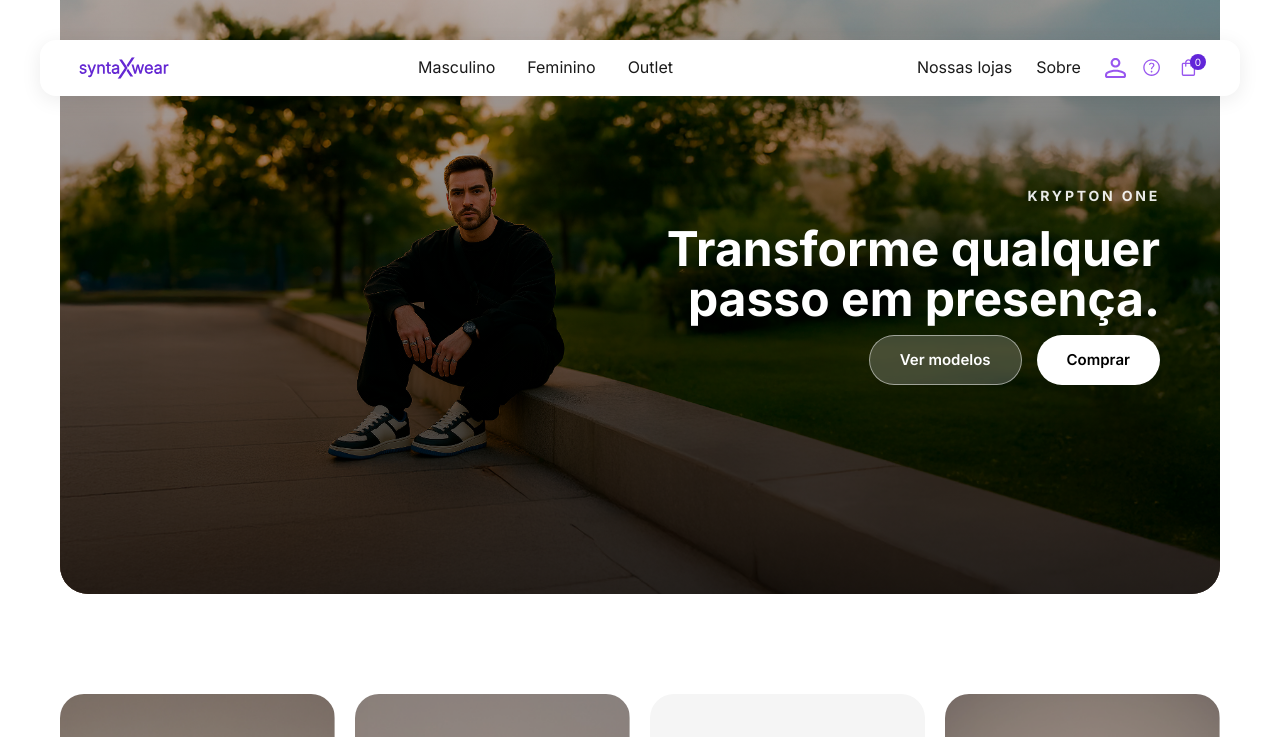
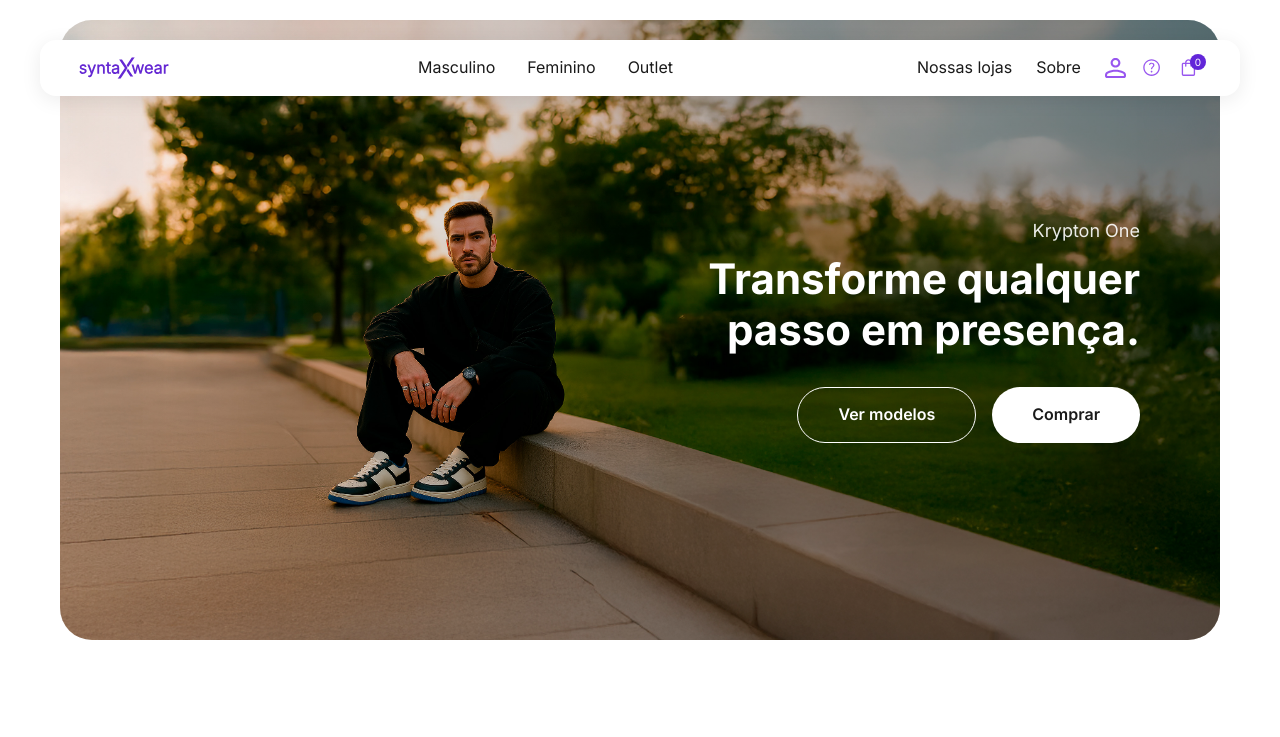
Before and after one commit to Ana-Karoline-Tech/E-commerce-SytaxWear-DevEmDobro, a website: page index.html in a window 1280 px wide. Shown: the top 737 px of the page. Drawn offline with Linux system fonts and the light colour scheme.

Commit message:
feat: ajusta estilos do componente hero, modifica layout, cores e propriedades de exibição

```diff
--- a/css/hero.css
+++ b/css/hero.css
@@ -1,19 +1,18 @@
 .hero {
-  padding: 0 0 80px;
-  margin-top: -26px;
+  padding: 20px 0 80px;
   position: relative;
 }
 
 .hero__card {
   position: relative;
   height: 620px;
-  border-radius: 28px;
+  border-radius: 32px;
   overflow: hidden;
   display: flex;
   align-items: center;
-  padding: 0 60px;
+  justify-content: flex-end;
+  padding: 0 80px;
   color: white;
-  background: #000;
 }
 
 .hero__image {
@@ -30,10 +29,9 @@
   position: absolute;
   inset: 0;
   background: linear-gradient(
-    180deg,
-    rgba(0, 0, 0, 0.24) 0%,
-    rgba(0, 0, 0, 0.5) 45%,
-    rgba(0, 0, 0, 0.75) 100%
+    90deg,
+    rgba(0, 0, 0, 0) 0%,
+    rgba(0, 0, 0, 0.4) 100%
   );
   z-index: 2;
 }
@@ -41,66 +39,42 @@
 .hero__content {
   position: relative;
   z-index: 3;
-  max-width: 540px;
-  margin-left: auto;
+  max-width: 480px;
   text-align: right;
+  display: flex;
+  flex-direction: column;
+  align-items: flex-end;
 }
 
 .hero__eyebrow {
-  display: inline-block;
-  margin-bottom: 16px;
-  font-size: 14px;
-  font-weight: 700;
-  text-transform: uppercase;
-  letter-spacing: 0.2em;
+  display: block;
+  margin-bottom: 8px;
+  font-size: 18px;
+  font-weight: 400;
   color: rgba(255, 255, 255, 0.9);
 }
 
 .hero__content h2 {
-  font-size: 52px;
-  line-height: 1.05;
-  margin-bottom: 20px;
-  max-width: 520px;
-}
-
-.hero__content p {
-  font-size: 18px;
-  margin-bottom: 40px;
-  max-width: 520px;
+  font-size: 42px;
+  line-height: 1.2;
+  font-weight: 700;
+  margin-bottom: 32px;
 }
 
 .hero__actions {
   display: flex;
-  justify-content: flex-end;
-  gap: 18px;
-}
-
-.hero__content h2 {
-  font-size: 48px;
-  font-weight: 700;
-  margin-bottom: 10px;
-}
-
-.hero__content p {
-  font-size: 18px;
-  margin-bottom: 30px;
-  max-width: 400px;
-}
-
-.hero__actions {
-  display: flex;
-  gap: 15px;
+  gap: 16px;
 }
 
 /* Bloco Global de Botão */
 .button {
-  padding: 12px 30px;
-  border-radius: 30px;
+  padding: 14px 40px;
+  border-radius: 40px;
   font-weight: 600;
   cursor: pointer;
   transition: var(--transition);
   border: none;
-  font-size: 15px;
+  font-size: 16px;
   display: inline-block;
   text-align: center;
   text-decoration: none;
@@ -108,22 +82,14 @@
 
 .button--primary {
   background-color: white;
-  color: black;
+  color: #6226d9; /* Cor baseada no logo se necessário, ou preto como no design */
+  color: #1a1a1a;
 }
 
 .button--secondary {
-  background-color: rgba(255, 255, 255, 0.2);
+  background-color: transparent;
   color: white;
-  backdrop-filter: blur(5px);
-  border: 1px solid rgba(255, 255, 255, 0.5);
-}
-
-.button--small {
-  padding: 8px 20px;
-  font-size: 14px;
-  background: transparent;
-  border: 1px solid white;
-  color: white;
+  border: 1.5px solid white;
 }
 
 .button:hover {
```
